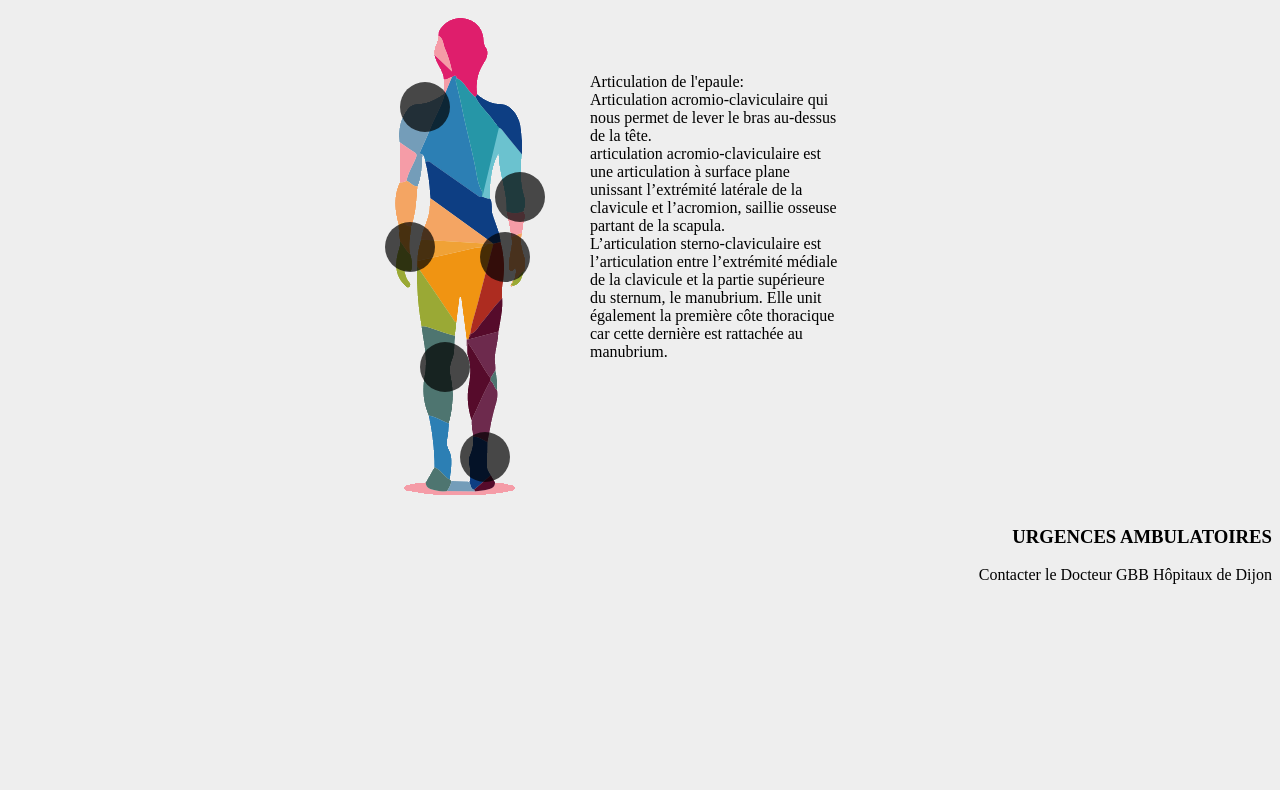
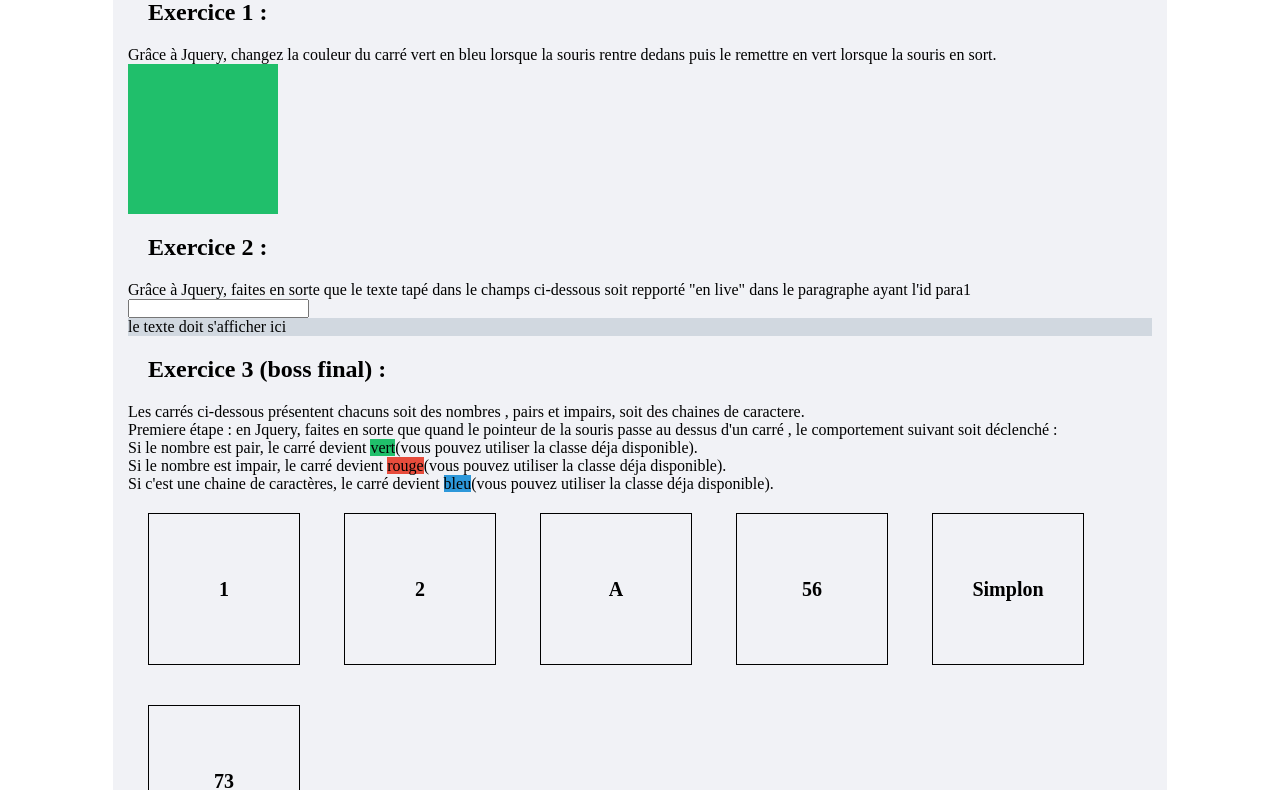
Before and after one commit to gplcom/JQueryDom, a plain HTML site: page index.html in a window 1280 px wide. Shown: the part 73-863 px from the top of the page. Before the commit the page ends 800 px from the top, so only its background shows below. Drawn offline with nearby package versions, Linux system fonts and the light colour scheme.

Commit message:
Update index.html

```diff
--- a/index.html
+++ b/index.html
@@ -1,70 +1,103 @@
 <!DOCTYPE html>
 <html lang="fr">
-	<head>
-		<title>Corps Humain anatomie descriptive</title>
-		<meta charset="utf-8">
-				<meta name="description" section="Les principales articulations:description du corps corps humain pour mémo dans le cadre des urgences ambulatoires, afin de se rapporter aux fondamentaux"/>
-        <meta name="keywords" section="articulations,hanche,cervicales,épaule,genou,cheville,poignet"/>
-     <link rel="stylesheet" type="text/css" href="style.css">
+<head><title> Les Evenements </title>
+	<meta charset="utf-8">
+	<meta name="description" content="Description du site">
+	<meta name="viewport" content="width=device-width,initial-scale=1">
+	<script src="jquery-3.3.1.min.js"></script>
+	<style type="text/css">
 
-     </head>
-	  <!--
-      <p>Anatomie Descriptive</p>
-      -->
-	<body>
+	*{
+		padding: 0;
+		margin: 0;
+	}
+	.container{
+		width: 80%;
+		margin: 0 auto;
+		background-color: #f1f2f6;
+		padding: 15px;
+	}
+	h1{
+		text-align: center;
+	}
+	h2{
+		padding: 20px;
+	}
+	#bloc1{
+		width: 150px;
+		height: 150px;
+	}
+	.vert{
+		background-color: #20bf6b;
+	}
+	.bleu{
+		background-color: #2d98da;
+	}
+	.rouge{
+		background-color: #e74c3c;
+	}
+	#para1{
+		background-color: #d1d8e0;
+	}
+	.bloc2{
+		display: inline-block;
+		border: 1px solid black;
+		width: 150px;
+		height: 150px;
+		font-size: 20px;
+		font-weight: bold;
+		text-align: center;
+		margin: 20px;
+		line-height: 150px;
+	}
+	#result{
+		width: 250px;
+		height: 350px;
+	}
+	button{
+		background-color: #34495e;
+		color: #ecf0f1;
+		padding: 10px 30px;
+	}
 
-		<h1>Le Corps Humain</h1>
-	<section alt="Les articulations" title="Anatomie Descriptive">
+</style>
 
-	   	<div id=divImage>
-	        <div id="epaule" class="cercle"></div>
-			<div id="coude" class="cercle"></div>
-			<div id="poignet" class="cercle"></div>
-			<div id="hanche" class="cercle"></div>
-			<div id="genoux" class="cercle"></div>
-			<div id="cheville" class="cercle"></div>
+
+<title> Les Evenements </title>
+</head>
+<body>
+	<div class="container">
+		<h1>Les Evenements</h1>
+		<h2>Exercice 1 : </h2>
+		<p>Grâce à Jquery, changez la couleur du carré vert en bleu lorsque la souris rentre dedans puis le remettre en vert lorsque la souris en sort.</p>
+		<div id="bloc1" class="vert"></div>
+		<!-- fait -->
+		<h2>Exercice 2 : </h2>
+		<p>Grâce à Jquery, faites en sorte que le texte tapé dans le champs ci-dessous soit repporté "en live" dans le paragraphe ayant l'id para1</p>
+		<input type="text" name="champ1" id="champ1"><p id="para1">le texte doit s'afficher ici</p>
+		<h2>Exercice 3 (boss final) : </h2>
+		<p>Les carrés ci-dessous présentent chacuns soit des nombres , pairs et impairs, soit des chaines de caractere.<br>
+			Premiere étape : en Jquery, faites en sorte que quand le pointeur de la souris passe au dessus d'un carré , le comportement suivant soit déclenché :<br>
+			Si le nombre est pair, le carré devient <span class="vert">vert</span>(vous pouvez utiliser la classe déja disponible).<br>
+			Si le nombre est impair, le carré devient <span class="rouge">rouge</span>(vous pouvez utiliser la classe déja disponible).<br>
+			Si c'est une chaine de caractères, le carré devient <span class="bleu">bleu</span>(vous pouvez utiliser la classe déja disponible).<br>
+		</p>
+		<div class="bloc2">1</div>
+		<div class="bloc2">2</div>
+		<div class="bloc2">A</div>
+		<div class="bloc2">56</div>
+		<div class="bloc2">Simplon</div>
+		<div class="bloc2">73</div>
+		<br>
+
+		<h2>Exercice 3 (boss final:p2) : </h2>
+		<p>Dernière phase : Faites en sorte que quand le bouton "Afficher tout" est cliqué, les informations concernant le contenu des carrés sont affichées dans le paragraphe ayant l'id result....Une seule fois(des clics supplémentaires ne font rien)<br>
+		exemple : 1 = impair ; 2 = pair, A = chaine de caractères, etc... </p>
+		<button id="btn">Afficher tout</button>
+		<p id="result"></p>
 	</div>
 
-   <div id="description">
+	<script src="script2.js"></script>
 
- <div id="description_epaule"><p>Articulation de l'epaule:<br>
-			Articulation acromio-claviculaire qui nous permet de lever le bras au-dessus de la tête.<br>
-			articulation acromio-claviculaire est une articulation à surface plane unissant l’extrémité latérale de la clavicule et l’acromion, saillie osseuse partant de la scapula.<br>L’articulation sterno-claviculaire est l’articulation entre l’extrémité médiale de la clavicule et la partie supérieure du sternum, le manubrium. Elle unit également la première côte thoracique car cette dernière est rattachée au manubrium.<p/>
-	</div>
-
-  	    <div id="description_coude" class="description"><p>Articulation du coude:<br>
-Le coude est une articulation complexe qui réunit l’humérus (os du bras) et les deux os de l’avant-bras : le radius et l’ulna (anciennement cubitus).<br>
-Il permet un grande amplitude de mouvements avec deux fonctions principales:<br> la flexion (plier le bras) et la pronation - supination (mouvements de rotation).<br>
-L’articulation du coude est formée des os du bras (humérus) et de l’avant bras (radius et ulna).
-L’humérus et l’ulna (cubitus) forment une sorte charnière pour les mouvements de flexion.<br>
-L’humérus et le radius permettent les mouvements de rotation.<p/></div>
-
-		    <div id="description_poignet" class="description"><p>Articulation du poignet:<br>
-	 		Le poignet est une articulation étroite qui relie l’extrémité inférieure des deux os de l’avant-bras:<br>le radius et l’ulna (cubitus) et les huit os du carpe par de nombreux ligaments inter-osseux.<br> Les 5 métacarpiens situés en dessous du carpe constituent le commencement de l’articulation de la main.<br>Le poignet permet une grande variété de mouvements de flexion, d’extension et de rotation.</p>
-	 		</div>
-
-		 <div id="description_hanche" class="description"><p>Articulation de la hanche:<br>
-					La hanche est l’articulation qui forme la jonction entre les jambes et le tronc, elle supporte le poids du corps et est donc soumise à d’importantes contraintes.<br> Le haut de l’os de la cuisse:<br>le fémur, vient s’emboîter dans l’os iliaque (le bassin) au niveau d’une cavité appelée acétabulum ou cotyle.
-La hanche, également appelée articulation coxo-fémorale, est une articulation congruente (emboitée) qui joue un rôle majeur dans la marche ainsi que dans la flexion et la rotation du tronc.<br>L’os de la cuisse, le fémur se termine par la tête fémorale qui a la forme d’une sphère venant s’emboiter au niveau du bassin ou os iliaque dans une cavité appelée cotyle ou acétabulum.<p/></div>
-
-		 <div id="description_genoux" class="description"><p>Articulation du genou:<br>
-			Le genou est très sollicité lors de la marche ou de la course et supporte d’importantes contraintes, il doit être particulièrement stable pour éviter les chutes.<br>Les pathologies du genou peuvent être d’origine traumatique ou dégénérative (liées à l’âge, la pratique professionnelle ou la pratique sportive).<br>Le genou est une articulation assez complexe qui permet de plier et d’étendre la jambe lors de la marche, ainsi que certains mouvements de rotation.<p/>
-		</div>
-
-		 <div id="description_cheville" class="description"><p>Articulation de la cheville:<br>
-			La cheville est une articulation qui porte le poids du corps, elle est soumise à d’importantes contraintes.<br> S’y rejoignent les deux os de la jambe : le tibia et la fibula (anciennement péroné) et un os du pied:<br>le talus (anciennement astragale).<br>L’articulation de la cheville est formée par trois os:<br>le Talus (anciennement astragale) s’emboite dans une sorte de pince formée par l’extrémité inférieure des deux os de la jambe:<br>le Tibia et la Fibula (anciennement péroné).<p/>
-			</div>
-		</div>
-
-
-</section>
-
-<script type="text/javascript" src="script.js"></script>
-	</body>
-
-	<h3><p align="right">URGENCES AMBULATOIRES</h3>
-            <p align="right">Contacter le Docteur GBB Hôpitaux de Dijon</p>
-
-
-
+</body>
 </html>
```
